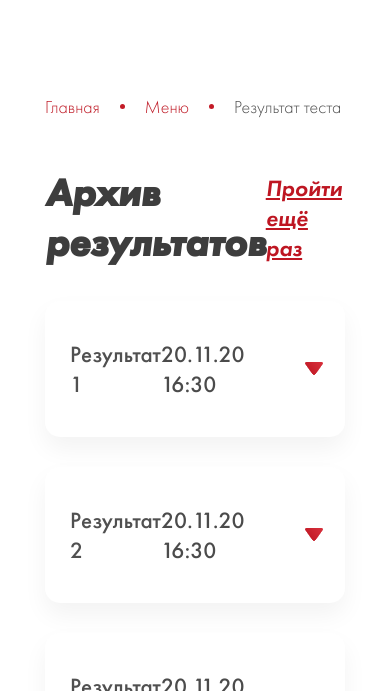
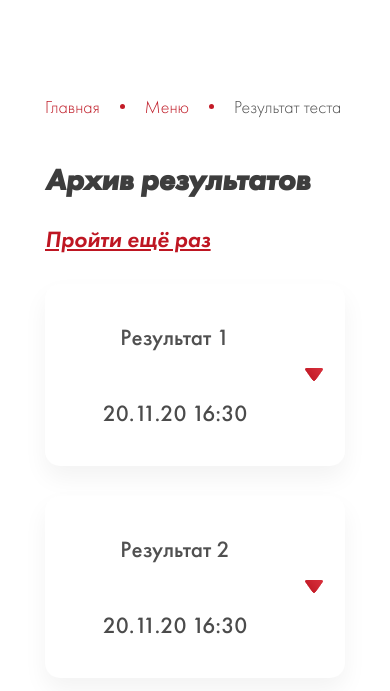
Before and after one commit to EdgarGyumri/VgPorail, a website: page archive.html in a window 390 px wide. Shown: the part 93-784 px from the top of the page. Drawn offline with Linux system fonts and the light colour scheme; files whose address does not match are found by name.

Commit message:
tenth commit

```diff
--- a/scss/media.scss
+++ b/scss/media.scss
@@ -439,6 +439,18 @@
 		}
 	}
 	.filtres{
+		&-header{
+			&__title{
+				font-size: 30px;
+			}
+			&__link{
+				margin-bottom: 30px;
+			}
+			&__item:first-child{
+				flex-direction: column;
+				align-items: start;
+			}
+		}
 		&-block{
 			&__skills{
 				width: 70%;
@@ -446,6 +458,7 @@
 			&__header{
 				&__item{
 					width: 100%;
+					flex-direction: column;
 				}
 		}
 		}
```
Also changed, not shown: css/media.css.
